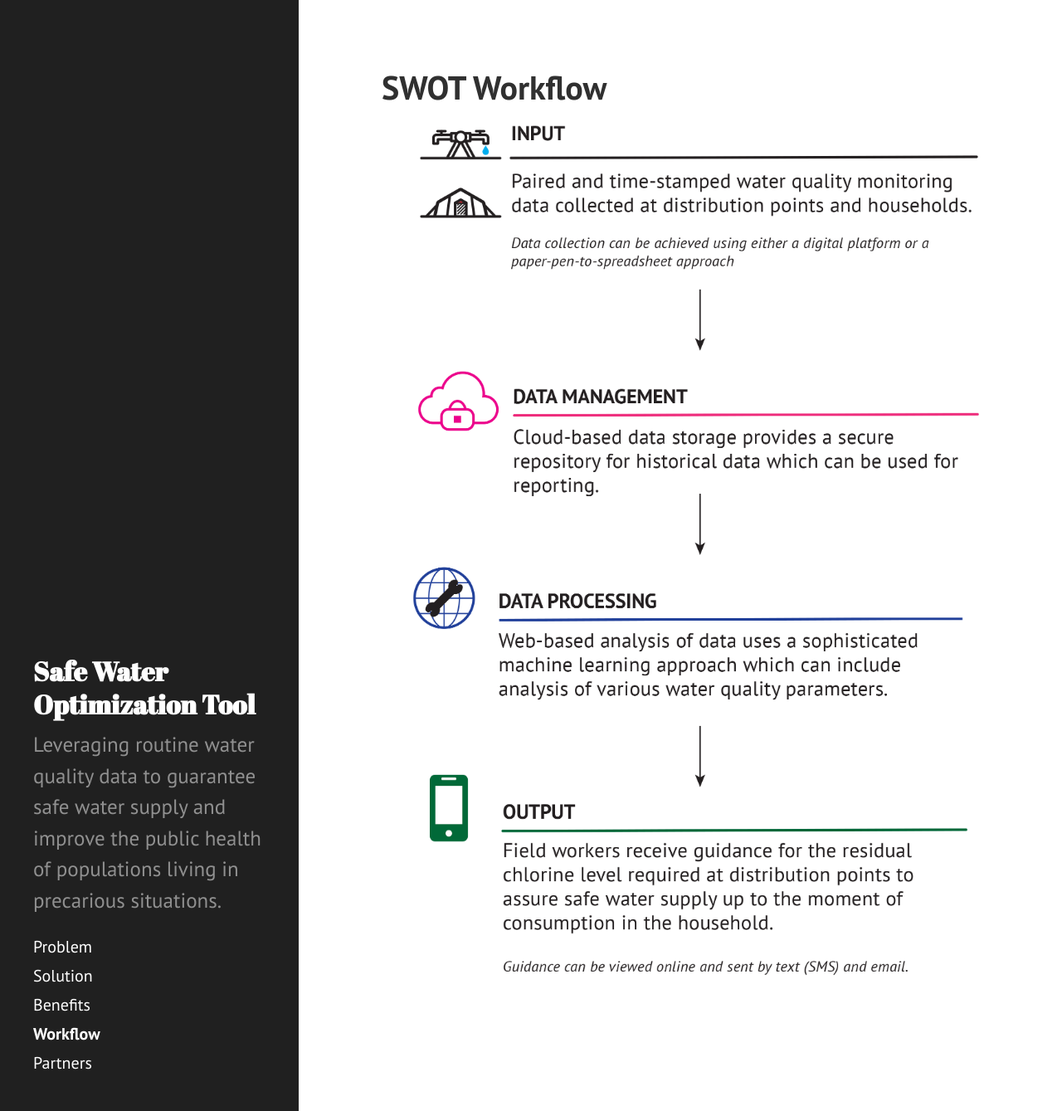
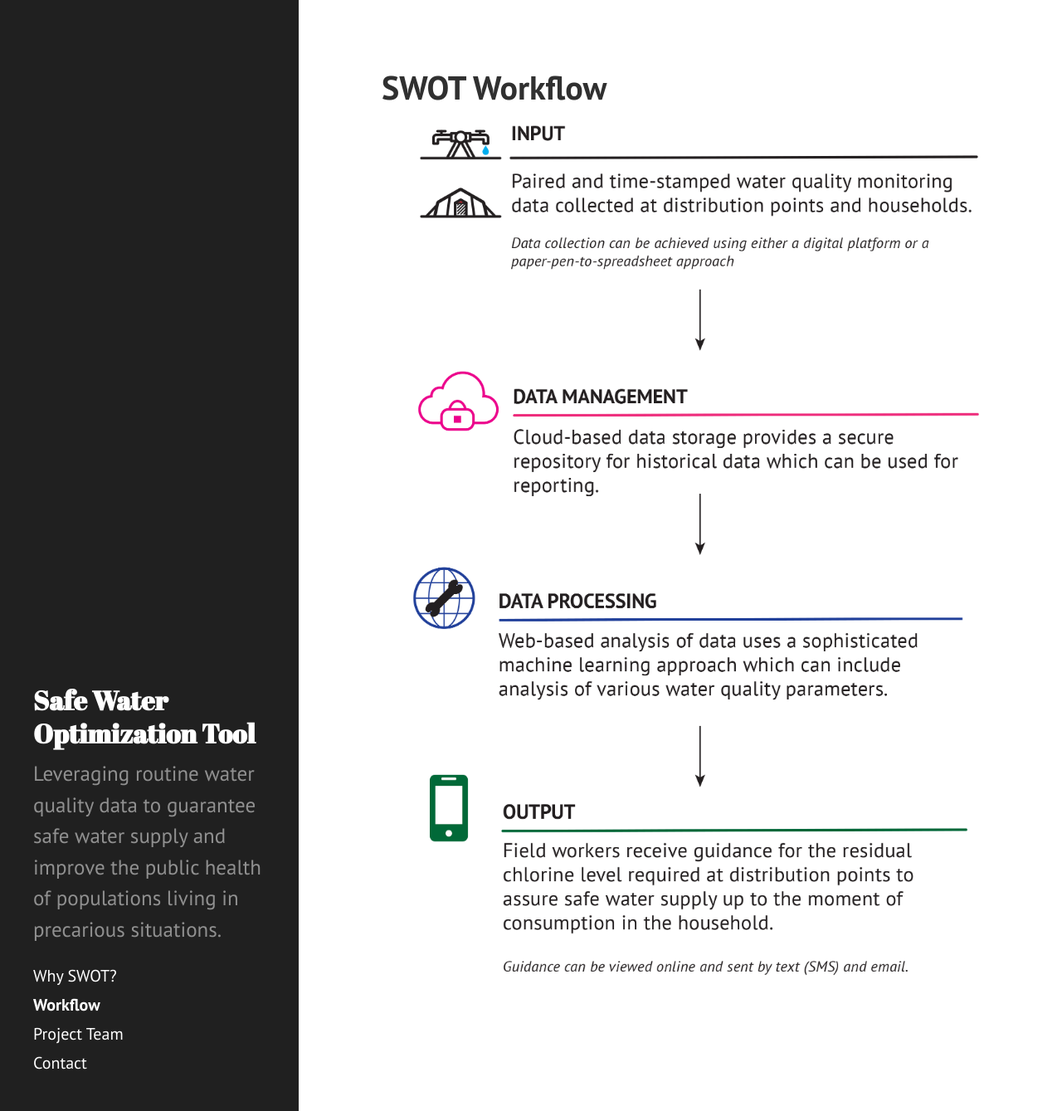
Before and after one commit to safeh2o/swot-infopage, a Jekyll site: the page built from workflow.md, in a window 1280 px wide and 1339 px high. Shown: the whole window at 83% size. Built offline with Jekyll 4.4.1, drawn with Linux system fonts in a browser that asks for light colours; Markdown is read by kramdown in place of the engine named in the settings.

Commit message:
Update sidebar.html

```diff
--- a/_includes/sidebar.html
+++ b/_includes/sidebar.html
@@ -11,11 +11,10 @@
 
     <nav class="sidebar-nav">
 
-      <a class="sidebar-nav-item{% if page.url == '/problem/' %}  active{% endif %}" href="{{ site.baseurl }}/problem/"> Problem</a>
-      <a class="sidebar-nav-item{% if page.url == '/solution/' %} active{% endif %}" href="{{ site.baseurl }}/solution/">Solution</a>
-      <a class="sidebar-nav-item{% if page.url == '/benefits/' %} active{% endif %}" href="{{ site.baseurl }}/benefits/">Benefits</a>
+      <a class="sidebar-nav-item{% if page.url == '/Why-SWOT?/' %}  active{% endif %}" href="{{ site.baseurl }}/Why-SWOT/"> Why SWOT?</a>
       <a class="sidebar-nav-item{% if page.url == '/workflow/' %} active{% endif %}" href="{{ site.baseurl }}/workflow/">Workflow</a>
-      <a class="sidebar-nav-item{% if page.url == '/partners/' %} active{% endif %}" href="{{ site.baseurl }}/partners/">Partners</a>
+      <a class="sidebar-nav-item{% if page.url == '/team/' %} active{% endif %}" href="{{ site.baseurl }}/team/">Project Team</a>
+      <a class="sidebar-nav-item{% if page.url == '/contact/' %} active{% endif %}" href="{{ site.baseurl }}/contact/">Contact</a>
 
     </nav>
 
```
